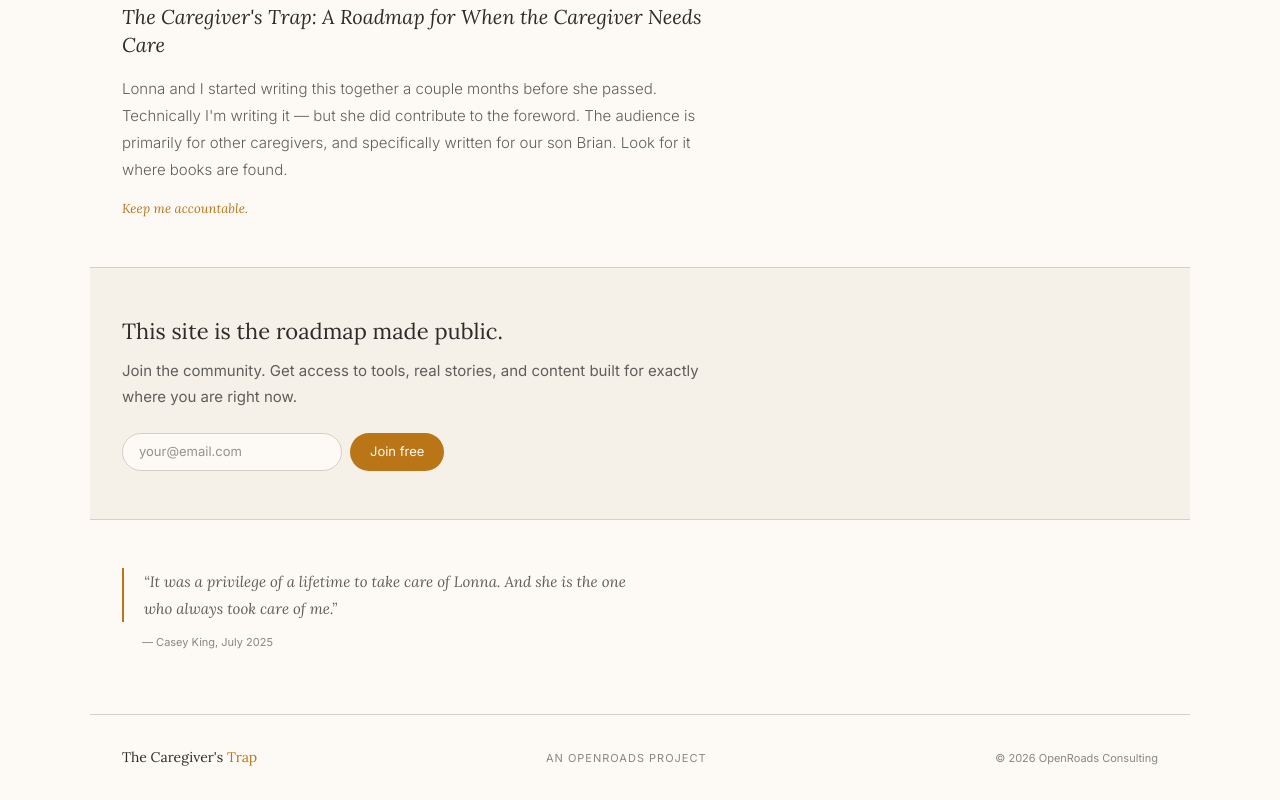
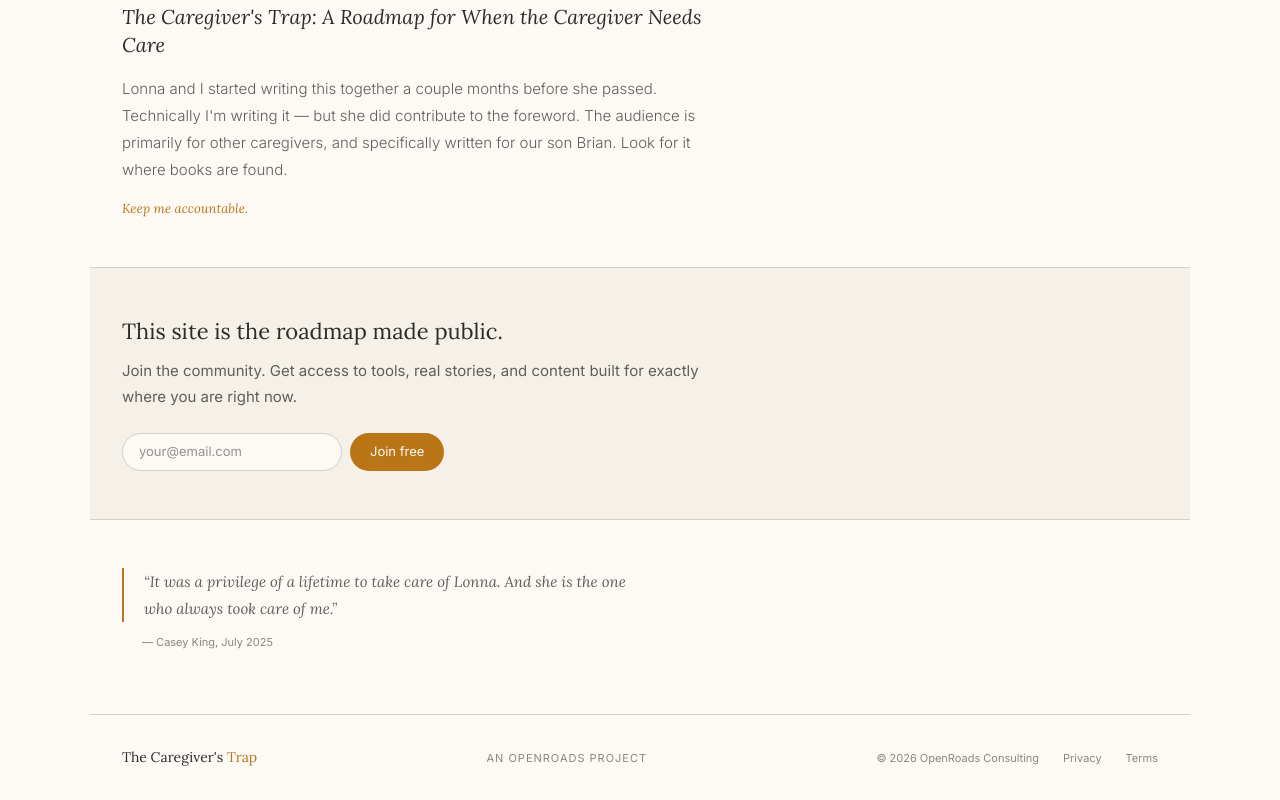
Before and after one commit to caseywsj/caregivertrap, a Next.js app: page /about in a window 1280 px wide. Shown: the part 2241-3041 px from the top of the page. Built offline with nearby package versions, Linux system fonts and the light colour scheme.

Commit message:
Add Privacy and Terms links to footer

```diff
--- a/components/Footer.tsx
+++ b/components/Footer.tsx
@@ -8,7 +8,7 @@ export default function Footer() {
       display: "flex",
       justifyContent: "space-between",
       alignItems: "center",
-      flexWrap: "wrap",
+      flexWrap: "wrap" as const,
       gap: "1rem",
     }}>
       <div style={{
@@ -22,15 +22,20 @@ export default function Footer() {
         fontSize: "11px",
         color: "#888780",
         letterSpacing: "1px",
-        textTransform: "uppercase",
+        textTransform: "uppercase" as const,
       }}>
         An OpenRoads Project
       </div>
       <div style={{
         fontSize: "11px",
         color: "#888780",
+        display: "flex",
+        gap: "1.5rem",
+        alignItems: "center",
       }}>
-        © 2026 OpenRoads Consulting
+        <span>© 2026 OpenRoads Consulting</span>
+        <a href="/privacy" style={{ color: "#888780", textDecoration: "none" }}>Privacy</a>
+        <a href="/terms" style={{ color: "#888780", textDecoration: "none" }}>Terms</a>
       </div>
     </footer>
   );
```
